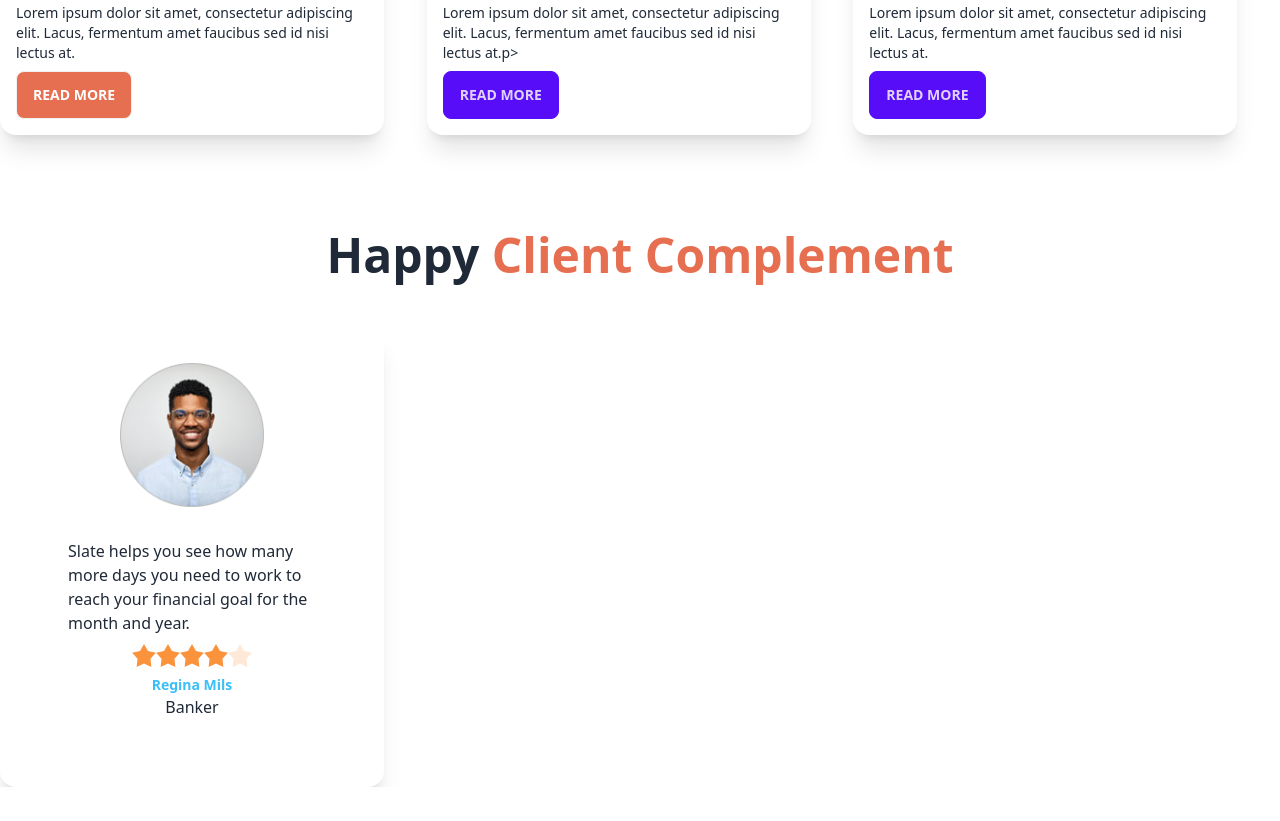
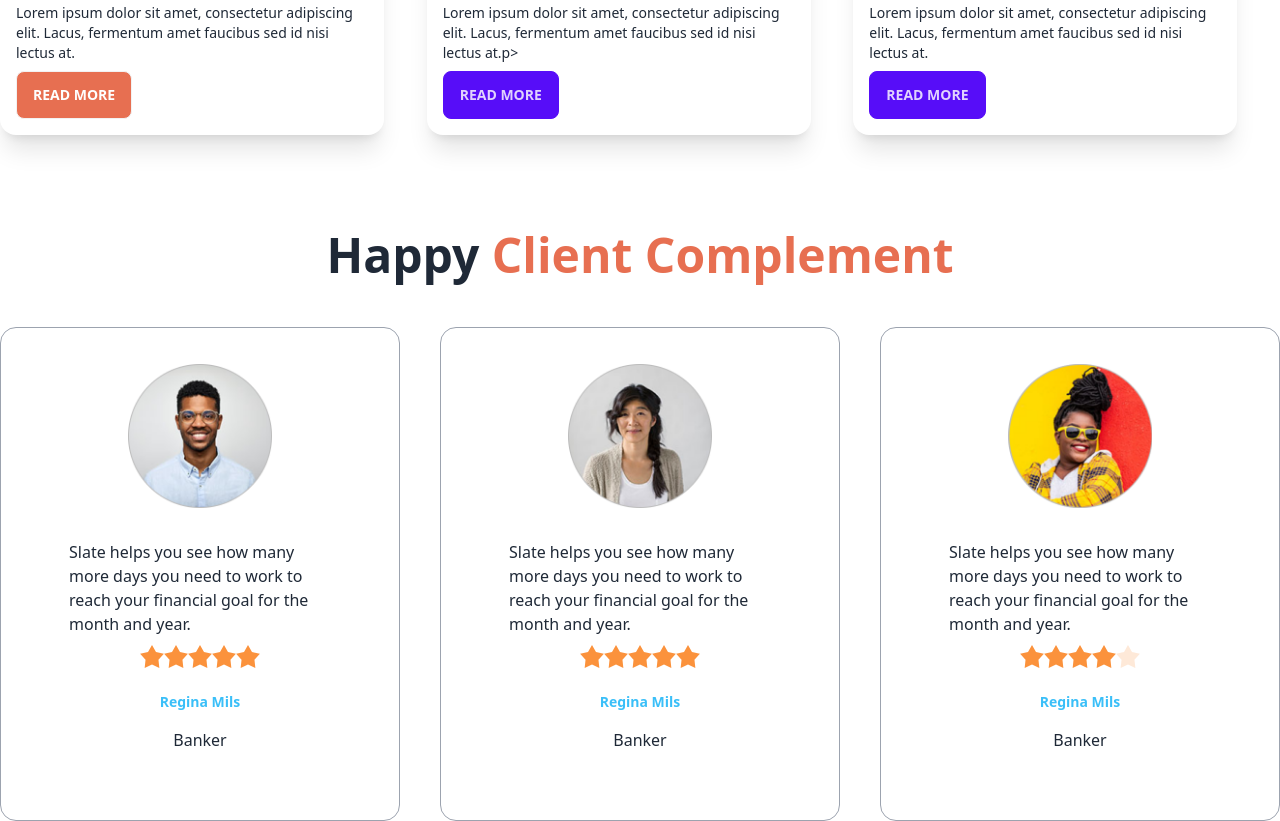
Before and after one commit to rakibrj601/biker-zone, a plain HTML site: page index.html in a window 1280 px wide. Shown: the part 1073-1894 px from the top of the page. Before the commit the page ends 1860 px from the top, so only its background shows below. Drawn offline with nearby package versions, Linux system fonts and the light colour scheme.

Commit message:
added client complement section

```diff
--- a/index.html
+++ b/index.html
@@ -209,9 +209,9 @@ est sit aliqua dolor do amet sint. Velit officia consequat duis enim velit molli
 <!-- happy clients -->
 <section class="my:12">
   <h3 class="text-5xl mb-12 font-semibold text-center">Happy <span class="text-bike-primary">Client Complement</span></h3>
-  <div class="grid">
+  <div class="grid grid-cols-1 md:grid-cols-2 lg:grid-cols-3 gap-10">
 <!-- 1st review -->
-<div class="card w-96 bg-base-100 p-9 shadow-xl">
+<div class="card bg-base-100 p-9 border border-gray-400">
   <figure><img class="w-36" src="./images/others/user-1.png" alt="Shoes" /></figure>
   <div class="card-body">
     <p>Slate helps you see how
@@ -225,7 +225,49 @@ est sit aliqua dolor do amet sint. Velit officia consequat duis enim velit molli
         <input type="radio" name="rating-2" class="mask mask-star-2 bg-orange-400" checked />
         <input type="radio" name="rating-2" class="mask mask-star-2 bg-orange-400" />
       </div>
-    <div class="text-center">
+    <div class="text-center space-y-4 mt-4">
+      <h4 class="text-sm font-semibold text-info">Regina Mils</h4>
+      <p>Banker</p>
+    </div>
+  </div>
+</div>
+<!-- 2nd review -->
+<div class="card bg-base-100 p-9 border border-gray-400">
+  <figure><img class="w-36" src="./images/others/user-2.png" alt="Shoes" /></figure>
+  <div class="card-body">
+    <p>Slate helps you see how
+      many more days you need
+      to work to reach your financial
+      goal for the month and year.</p>
+      <div class="rating justify-center">
+        <input type="radio" name="rating-2" class="mask mask-star-2 bg-orange-400" />
+        <input type="radio" name="rating-2" class="mask mask-star-2 bg-orange-400"  />
+        <input type="radio" name="rating-2" class="mask mask-star-2 bg-orange-400" />
+        <input type="radio" name="rating-2" class="mask mask-star-2 bg-orange-400" checked />
+        <input type="radio" name="rating-2" class="mask mask-star-2 bg-orange-400" />
+      </div>
+    <div class="text-center space-y-4 mt-4">
+      <h4 class="text-sm font-semibold text-info">Regina Mils</h4>
+      <p>Banker</p>
+    </div>
+  </div>
+</div>
+<!-- 3rd review -->
+<div class="card bg-base-100 p-9 border border-gray-400">
+  <figure><img class="w-36" src="./images/others/user-3.png" alt="Shoes" /></figure>
+  <div class="card-body">
+    <p>Slate helps you see how
+      many more days you need
+      to work to reach your financial
+      goal for the month and year.</p>
+      <div class="rating justify-center">
+        <input type="radio" name="rating-2" class="mask mask-star-2 bg-orange-400" />
+        <input type="radio" name="rating-2" class="mask mask-star-2 bg-orange-400"  />
+        <input type="radio" name="rating-2" class="mask mask-star-2 bg-orange-400" />
+        <input type="radio" name="rating-2" class="mask mask-star-2 bg-orange-400" checked />
+        <input type="radio" name="rating-2" class="mask mask-star-2 bg-orange-400" />
+      </div>
+    <div class="text-center space-y-4 mt-4">
       <h4 class="text-sm font-semibold text-info">Regina Mils</h4>
       <p>Banker</p>
     </div>
```
